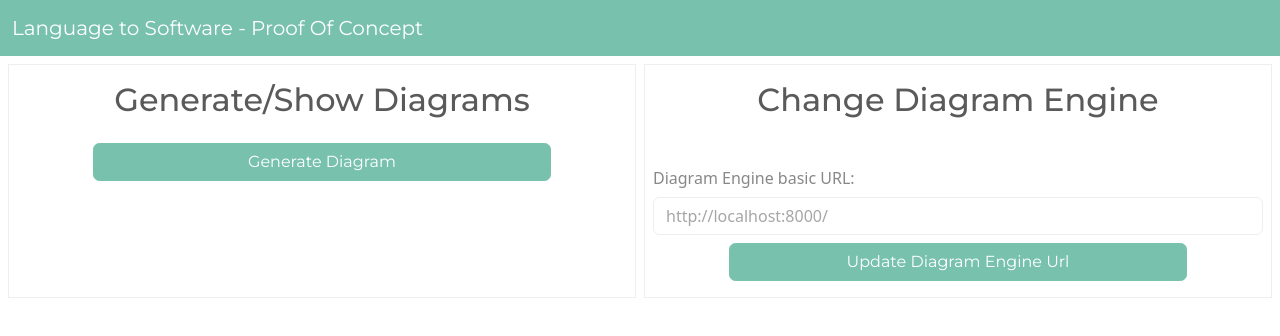
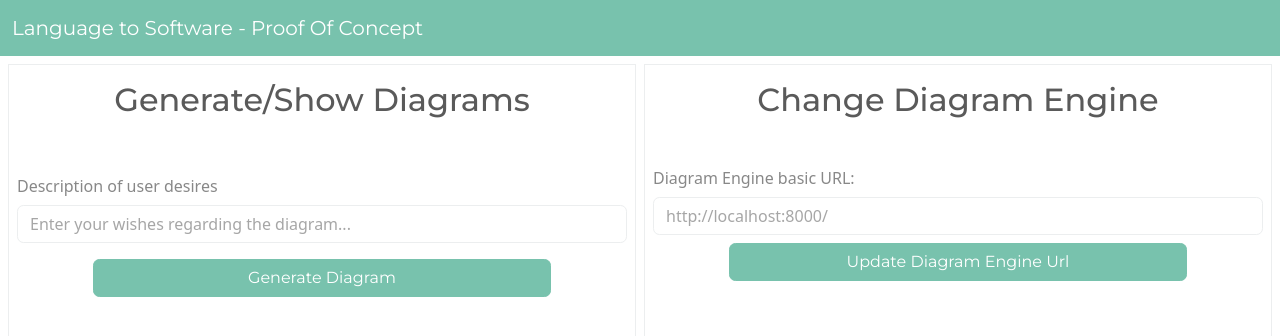
Before and after one commit to Megalomizer/SA-UI, a Next.js app: page / in a window 1280 px wide. Shown: the top 336 px of the page. Built offline with nearby package versions, Linux system fonts and the light colour scheme.

Commit message:
updates... yes

```diff
--- a/src/app/page.tsx
+++ b/src/app/page.tsx
@@ -10,28 +10,60 @@ export default function Home() {
     const [diagramUrl, setDiagramUrl] = useState<string>(standardUrl);
     const [enteredUrl, setEnteredUrl] = useState<string>(standardUrl);
     const inputRef = useRef<HTMLInputElement>(null);
+    const userDefinitionRef = useRef<HTMLInputElement>(null);
 
     const [inputError, setInputError] = useState<boolean>();
     const [successUrlChange, setSuccessUrlChange] = useState<boolean>();
     const [standardUrlActive, setStandardUrlActive] = useState<boolean>();
+    const [canGenerate, setCanGenerate] = useState<boolean>(false);
 
     function getImage(retry: boolean = false) {
         const url: string = `${diagramUrl}diagram/generate`;
-        fetch(url)
-            .then((response) => response.json()
+
+        let definitionValue = userDefinitionRef.current?.value;
+        if (definitionValue == null) {
+            definitionValue = "";
+        }
+
+        fetch(
+            url,
+            {
+                method: "POST",
+                body: JSON.stringify({
+                    definition: definitionValue,
+                })
+            }
+        ).then(res => res.json()
             .then((data) => {
                 setImg(data.image_url);
             })
-            ).catch((error) => {
-                console.error(error);
+        ).catch((err) => {
+            console.error(err);
             if (!retry) {
                 setDiagramUrl(standardUrl);
                 setStandardUrlActive(true);
                 setInputError(false);
                 setSuccessUrlChange(false);
-                    getImage(retry);
+                getImage(true);
             }
         })
+
+
+        // fetch(url)
+        //     .then((response) => response.json()
+        //         .then((data) => {
+        //             setImg(data.image_url);
+        //         })
+        //     ).catch((error) => {
+        //         console.error(error);
+        //         if (!retry) {
+        //             setDiagramUrl(standardUrl);
+        //             setStandardUrlActive(true);
+        //             setInputError(false);
+        //             setSuccessUrlChange(false);
+        //             getImage(retry);
+        //         }
+        //     })
     }
 
     function checkNewUrl(url: string) {
@@ -75,12 +107,20 @@ export default function Home() {
                             Generate/Show Diagrams
                         </h2>
                     </div>
+                    <div className="d-flex flex-column justify-content-evenly my-3">
+                        <div className="">
+                            <label className="col-form-label mt-4">
+                                Description of user desires
+                            </label>
+                            <input type="text" className={`form-control`} id="descriptionForm" placeholder="Enter your wishes regarding the diagram..." ref={userDefinitionRef} data-np-intersection-state="visible" />
+                        </div>
                         <div className="d-flex flex-row justify-content-evenly my-3">
                             <button type="button"
-                                className="btn btn-primary w-75"
+                                    className={`btn btn-primary w-75`}
                                     onClick={() => getImage()}>
                                 Generate Diagram
                             </button>
+                        </div>
                     </div>
                     {img && (
                         <>
```
Lines whose indentation alone changed are shown as unchanged.
